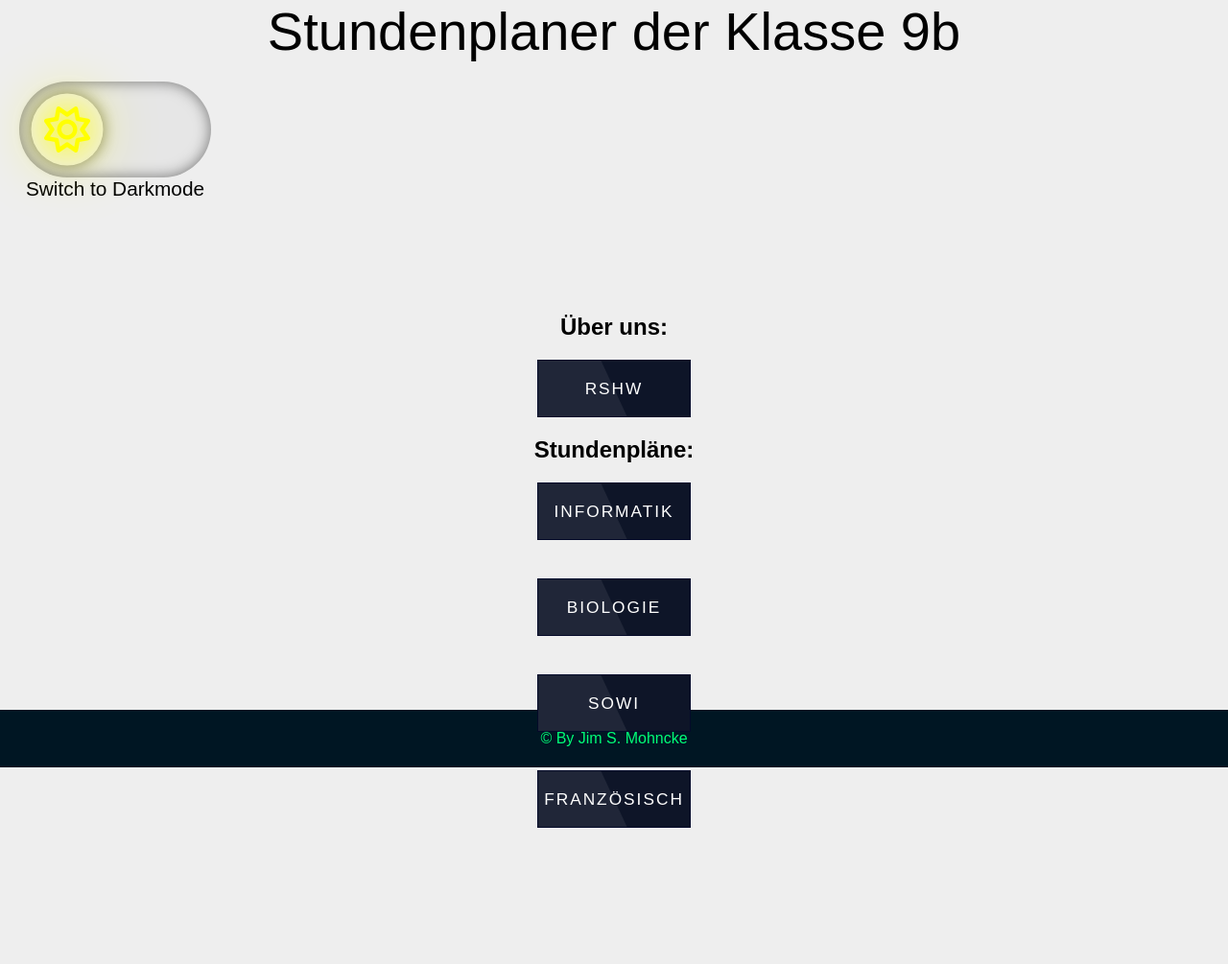
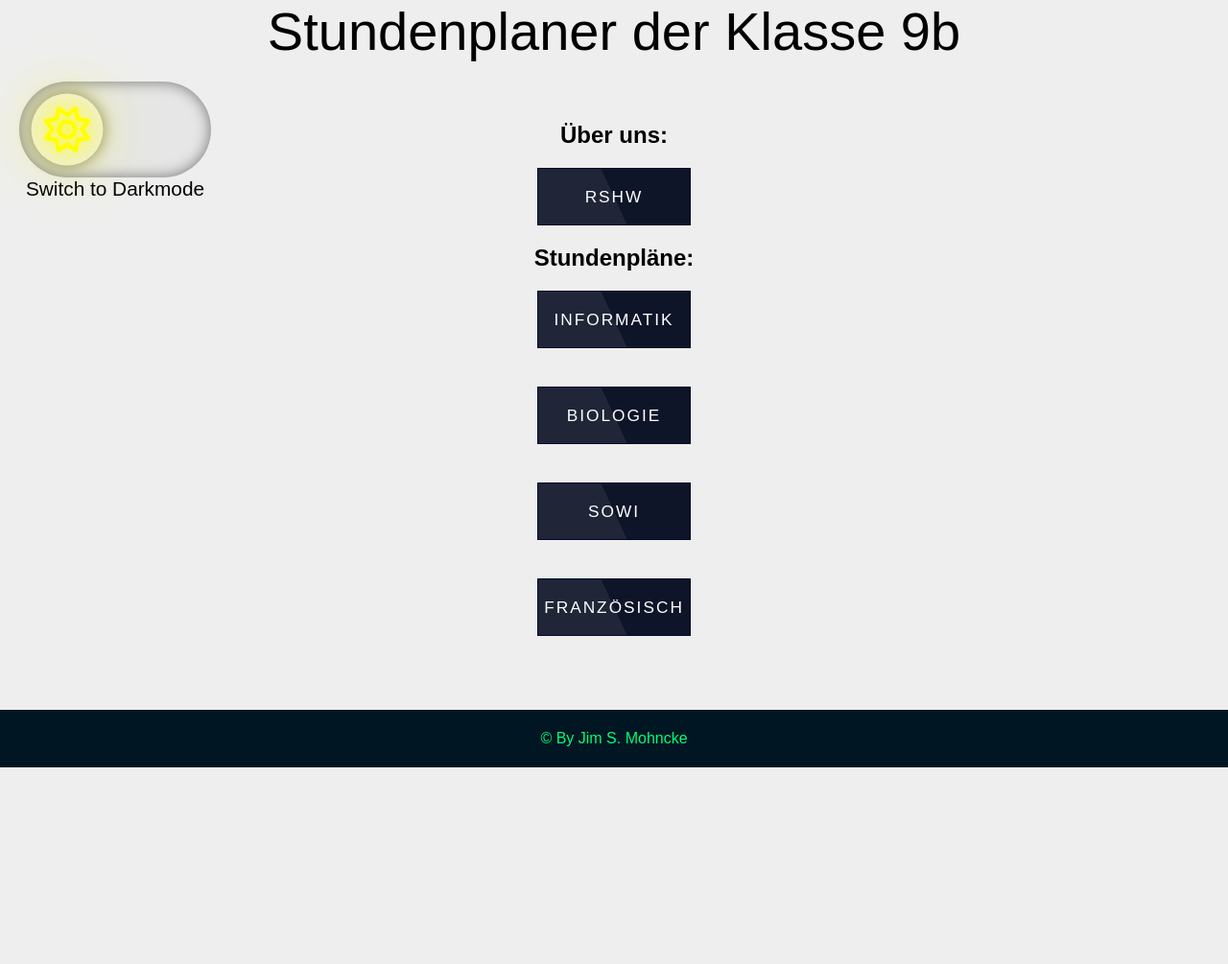
Before and after one commit to Bommberk/Stundenplan10b, a PHP site: page / in a window 1280 px wide. Shown: the whole page at 96% size. Run offline with PHP 8.4, Linux system fonts and the light colour scheme; some libraries are stand-ins or nearby versions; some web fonts are replaced.

Commit message:
buttons hoch

```diff
--- a/assets/css/style.css
+++ b/assets/css/style.css
@@ -133,6 +133,7 @@ h1
   align-items: center;
   text-align: center;
   min-height: 100vh;
+  transform: translateY(-200px);
   flex-direction: column;
 }
 .buttons a
```
